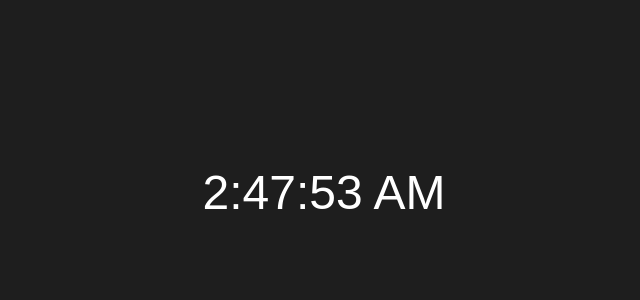
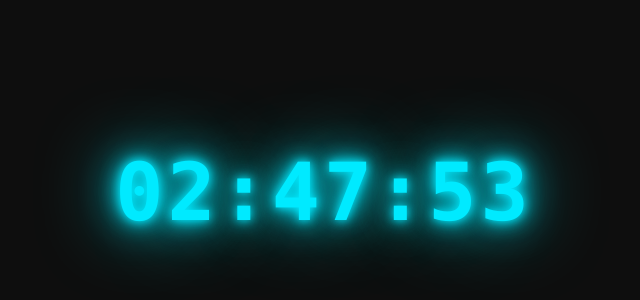
Before and after one commit to WesamOueslati/N_widgets, a plain HTML site: page index.html in a window 1280 px wide. Shown: the part 208-508 px from the top of the page, without its empty margins (316-956 px from the left). Drawn offline with Linux system fonts and the light colour scheme.

Commit message:
Update index.html
Signed-off-by: WesamOueslati <74078789+WesamOueslati@users.noreply.github.com>

```diff
--- a/index.html
+++ b/index.html
@@ -1,31 +1,49 @@
-
 <!DOCTYPE html>
-<html>
+<html lang="en">
 <head>
+<meta charset="UTF-8">
+<title>Neon Clock</title>
 <style>
     body {
-      background: #1e1e1e;
-      color: white;
-      font-family: sans-serif;
+        margin: 0;
+        height: 100vh;
         display: flex;
         justify-content: center;
         align-items: center;
-      height: 100vh;
-      margin: 0;
-      font-size: 48px;
+        background: #0e0e0e;
+        font-family: "Consolas", monospace;
+    }
+
+    #clock {
+        font-size: 80px;
+        font-weight: bold;
+        color: #00eaff;
+        text-shadow:
+            0 0 10px #00eaff,
+            0 0 20px #00eaff,
+            0 0 40px #00eaff,
+            0 0 80px #00eaff;
+        letter-spacing: 4px;
     }
 </style>
 </head>
 <body>
+
 <div id="clock"></div>
 
 <script>
 function updateClock() {
-      document.getElementById("clock").innerHTML =
-        new Date().toLocaleTimeString();
+    const now = new Date();
+    let h = now.getHours().toString().padStart(2, '0');
+    let m = now.getMinutes().toString().padStart(2, '0');
+    let s = now.getSeconds().toString().padStart(2, '0');
+
+    document.getElementById("clock").textContent = `${h}:${m}:${s}`;
 }
+
 setInterval(updateClock, 1000);
 updateClock();
 </script>
+
 </body>
 </html>
```
Lines whose indentation alone changed are shown as unchanged.
